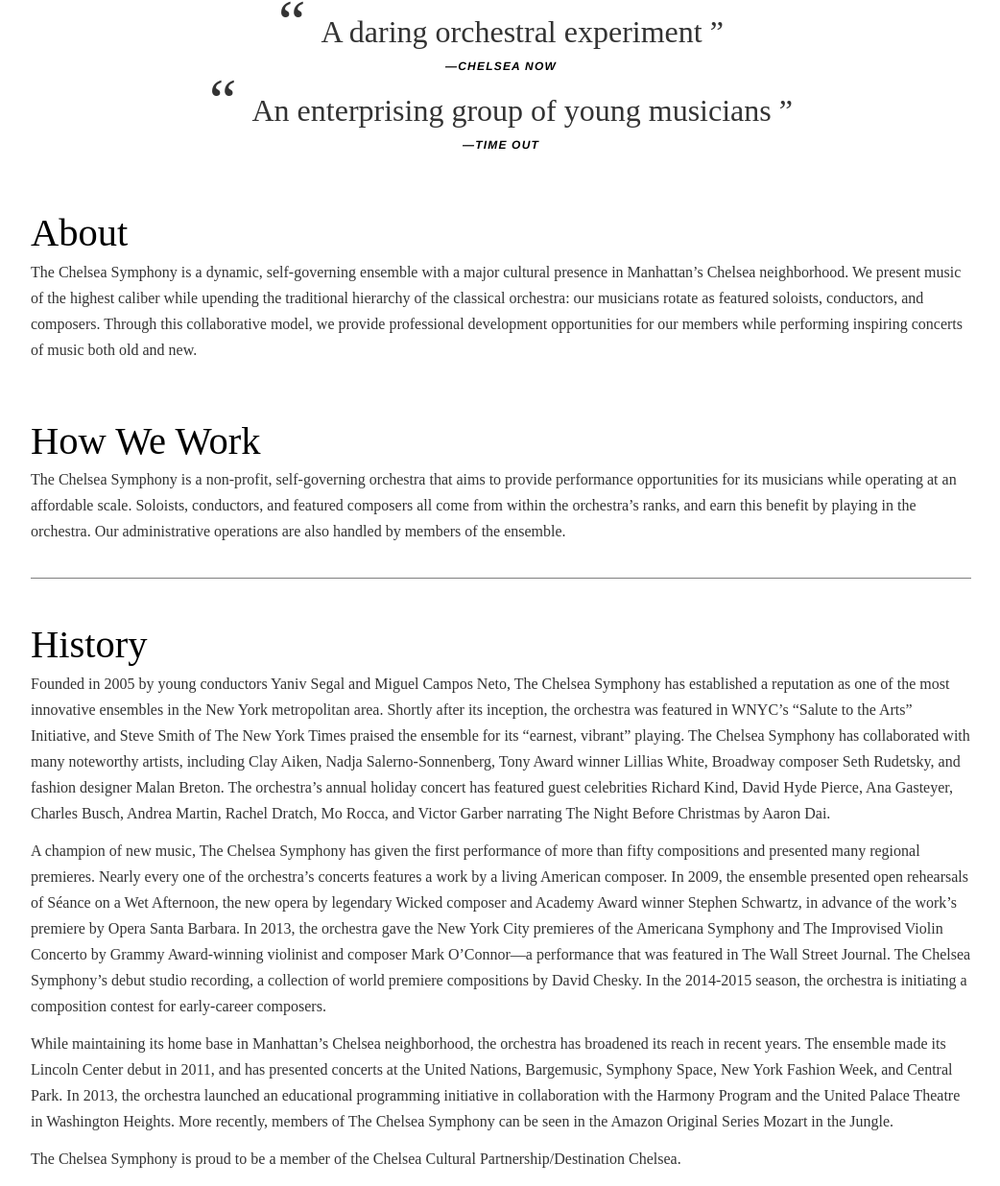
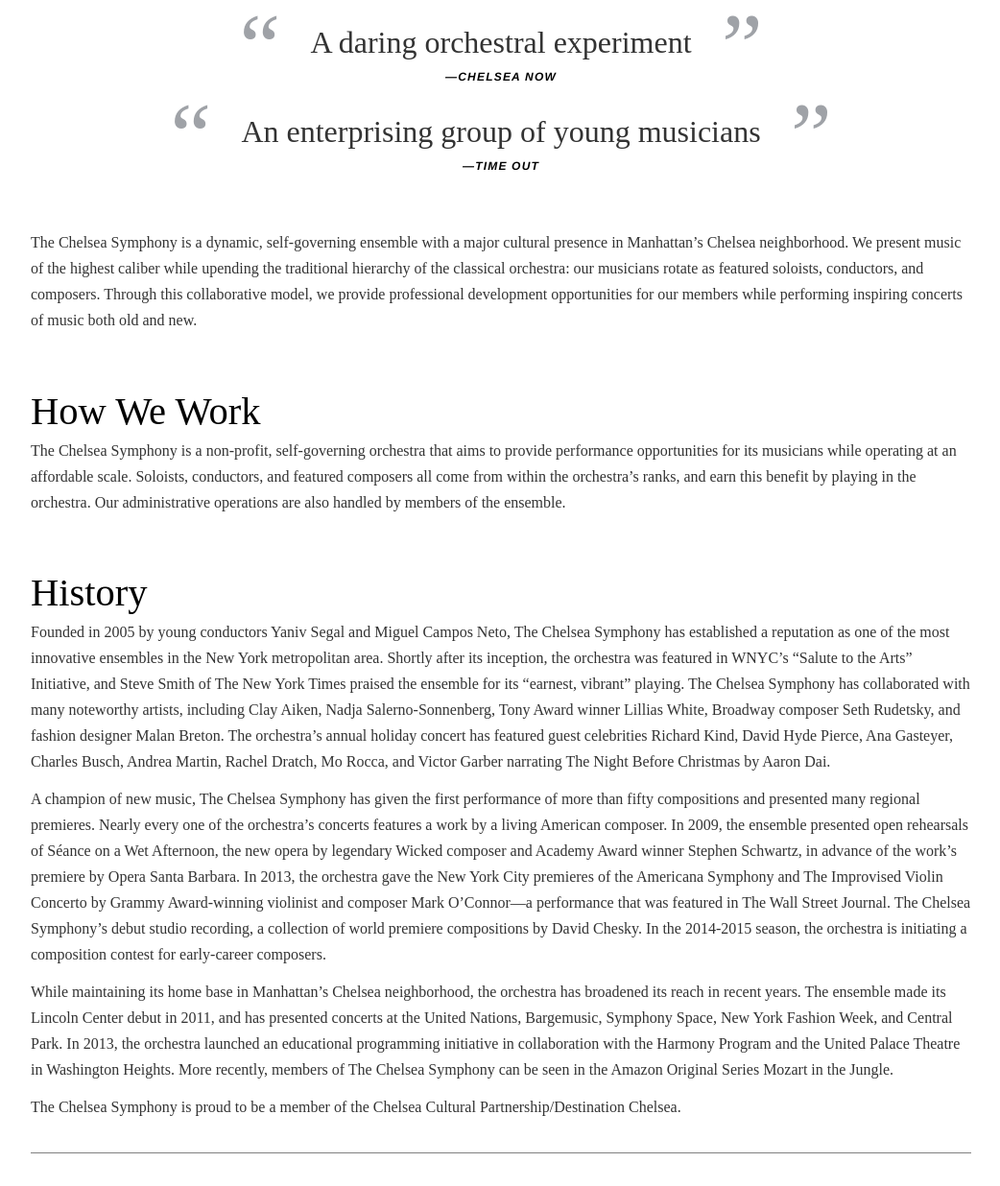
Before and after one commit to nbuonin/tcs-prototype, a website: page about.html in a window 1280 px wide. Shown: the part 277-1513 px from the top of the page at 96% size, without its empty margins (118-1160 px from the left). Drawn offline with nearby package versions, Linux system fonts and the light colour scheme.

Commit message:
create $page-margin

```diff
--- a/about.html
+++ b/about.html
@@ -107,9 +107,9 @@
             </div>
             <div class="about-history">
               <div class="about-us">
-                <h2>
+               <!-- <h2>
                   About
-                </h2>
+                </h2>-->
                 <p>
                   The Chelsea Symphony is a dynamic, self-governing ensemble with a major cultural presence in Manhattan’s Chelsea neighborhood. We present music of the highest caliber while upending the traditional hierarchy of the classical orchestra: our musicians rotate as featured soloists, conductors, and composers. Through this collaborative model, we provide professional development opportunities for our members while performing inspiring concerts of music both old and new.
                 </p>
@@ -121,7 +121,6 @@
                 <p>
                   The Chelsea Symphony is a non-profit, self-governing orchestra that aims to provide performance opportunities for its musicians while operating at an affordable scale. Soloists, conductors, and featured composers all come from within the orchestra’s ranks, and earn this benefit by playing in the orchestra. Our administrative operations are also handled by members of the ensemble.
                 </p>
-              </div>
               </div>
               <div class="history">
                 <h2>
@@ -139,6 +138,7 @@
                 <p>
                   The Chelsea Symphony is proud to be a member of the Chelsea Cultural Partnership/Destination Chelsea.
                 </p>
+              </div>
             </div>
           <div class="personnel">
             <table class="personnel-list">
--- a/scss/base/_base.scss
+++ b/scss/base/_base.scss
@@ -4,6 +4,13 @@
   display: flex;
   flex-flow: row wrap;
 
+  @include respond-to(super-wide){
+    max-width: $max-container-width;
+    margin: auto;
+  }
+}
+main > .container {
+   margin: 0 $page-margin;
   @include respond-to(super-wide){
     max-width: $max-container-width;
     margin: auto;
--- a/scss/base/_typography.scss
+++ b/scss/base/_typography.scss
@@ -66,16 +66,15 @@
   line-height: $big1;
   @include respond-to(medium-plus) {
     line-height: $xbig1;
-    color: $text-color;
     margin-bottom: 0;
   }
 }
 %copy {
     @extend p;
  	 padding-bottom: $small1;
+    color: $text-color;
     @include respond-to(medium-plus) {
       padding-bottom: $xsmall1;
-      color: $text-color;
     }
 }
 
--- a/scss/layout/_about.scss
+++ b/scss/layout/_about.scss
@@ -1,3 +1,11 @@
+.press-quotes {
+   padding-bottom: $big3;
+  }
+.about-history {
+  @include respond-to(wide-plus) {
+
+  }
+}
 blockquote {
  //font-family: $serif-display;
   @extend %serif-subhead;
@@ -5,16 +13,27 @@
   text-align: center;
   p {
     &:before {
-          content: "“ ";
-          font-family: $serif-display;
-      font-size: 200%;
+      content: "“";
+      font-family: $serif-display;
+      font-size: 300%;
+      transform: translateY(25px);
+      display: inline-block;
+      margin-right: $big2;
+      color: $tag-color;
     }
+
     &:after {
-          content: " ”";
-          font-family: $serif-display;
+      content: "”";
+      font-family: $serif-display;
+      font-size: 300%;
+      transform: translateY(25px);
+      display: inline-block;
+      margin-left: $big2;
+      color: $tag-color;
+      white-space: nowrap;
     }
-    color: $text-color;
   }
+
 
   footer {
     font-style: italic;
@@ -56,7 +75,6 @@
   justify-content: center;
 }
 .personnel-list {
- // flex: 1;
   margin-top: $big1;
   caption {
     @extend %small-heading;
--- a/scss/layout/_nav.scss
+++ b/scss/layout/_nav.scss
@@ -207,10 +207,6 @@
         display: block;
       }
 
-      &:last-of-type {
-      //  padding-right: 0;
-      }
-
       > ul {
         padding-left: 0;
         border-top: 3px solid white;
--- a/scss/var/_var.scss
+++ b/scss/var/_var.scss
@@ -35,6 +35,7 @@
 $max-container-width: 980px;
 $container-margin: 14px;
 $default-gutter: 18px;
+$page-margin: 22px; //sets margins for main>.container for medium-plus
 
 @mixin col($no-of-cols, $total-cols, $container-width: $max-container-width, $gutter: $default-gutter) {
   //note that parent element needs justify-content: space-between;
```
Also changed, not shown: css/styles.css. Lines whose indentation alone changed are shown as unchanged.
